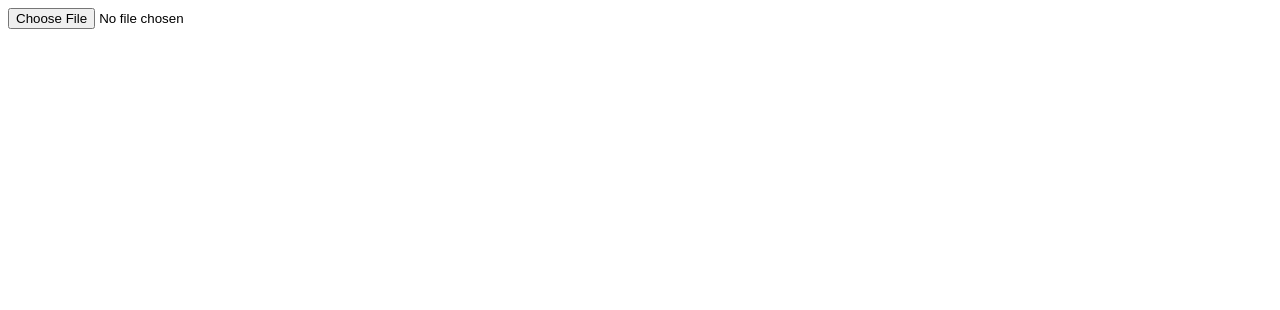
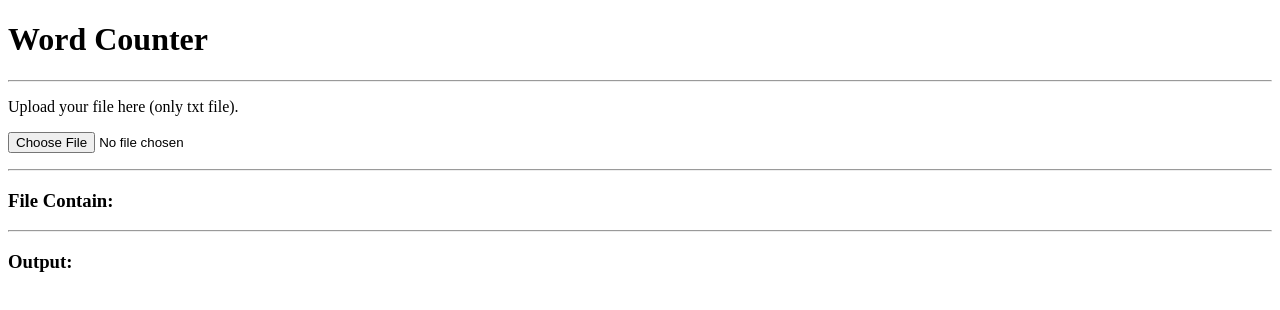
Before and after one commit to chihong99/assessment, a plain HTML site: page app/index.html in a window 1280 px wide. Drawn offline with Linux system fonts and the light colour scheme.

Commit message:
update index.html && chart value

```diff
--- a/app/index.html
+++ b/app/index.html
@@ -4,13 +4,25 @@
     <title>Word Count</title>
 </head>
 <body>
+    <h1>Word Counter</h1>
+    <hr>
+    <p>
+    Upload your file here (only txt file).
+    </p>
     <input type="file" id="fileInput" accept=".txt">
+    <p></p>
+    <hr>
+    <h3>File Contain:</h3>
+    <pre id="input"></pre>
+    <hr>
+    <h3>Output:</h3>
     <pre id="output"></pre>
     <script>
         document.getElementById('fileInput').addEventListener('change', function(event) {
             var file = event.target.files[0];
             var reader = new FileReader();
             reader.onload = function() {
+                document.getElementById('input').textContent = reader.result;
                 var text = reader.result.toLowerCase();
                 var words = text.match(/\b\w+\b/g);
                 var wordCounts = {};
```
